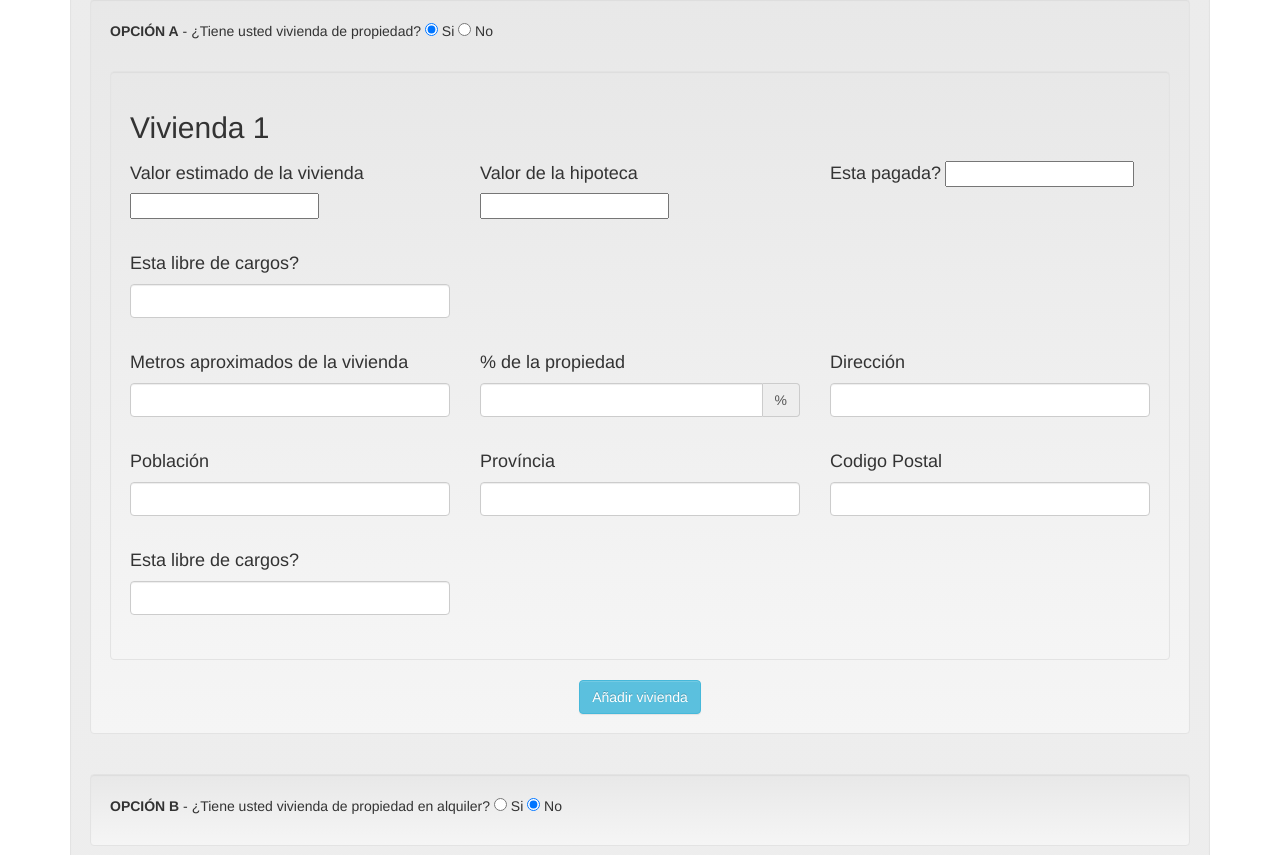
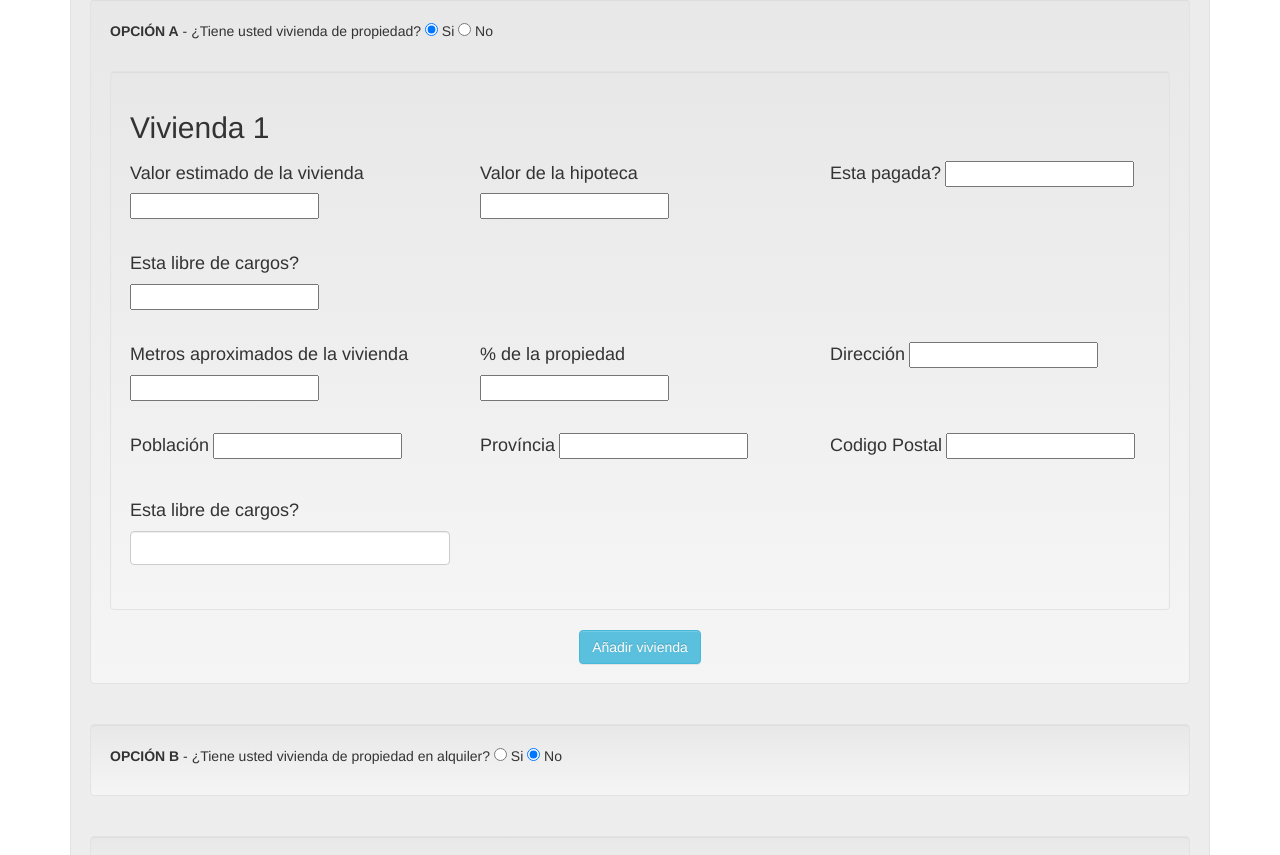
Before and after one commit to CarlesLlobet/PrestamoAsegurado, a Django app: template templates/form_coche.html in a window 1280 px wide, after a click that opens the changed part. Shown: the part 2029-2884 px from the top of the page. Run offline with Django 3.2, Linux system fonts and the light colour scheme; the template is opened without the code that fills it, so the values that code supplies are empty, except form fields; tables that the repository leaves empty hold one stand-in row (values such as "Sample post"); form fields are guessed from the names that the template uses; some libraries are stand-ins or nearby versions.

Commit message:
form_coches

```diff
--- a/templates/form_coche.html
+++ b/templates/form_coche.html
@@ -434,20 +434,59 @@
                     <div class="row" id="viviendapagada11" style="display:none">
                         <div class="form-group col-sm-4">
                             <label for="viviendacuotahip" class="h4">Cuota mensual que paga de la hipoteca</label>
-                            <div class="input-group">
-                                <input type="text" class="form-control" id="viviendacuotahip" name="viviendacuotahip" >
-                                <div class="input-group-addon">€</div>
-                            </div>
+                            {{ form.viviendacuotamensual1 }}
                             <div class="help-block with-errors"></div>
                         </div>
                         <div class="form-group col-sm-4">
                             <label for="viviendaanoship" class="h4">Años que le restan</label>
-                            <input type="text" class="form-control" id="viviendaanoship" name="viviendaanoship">
+                            {{ form.viviendaanos1 }}
                             <div class="help-block with-errors"></div>
                         </div>
                         <div class="form-group col-sm-4">
                             <label for="viviendaentidadhip" class="h4">Con que entidad?</label>
-                            <input type="text" class="form-control" id="viviendaentidadhip" name="viviendaentidadhip">
+                            {{ form.viviendaentidad1 }}
+                            <div class="help-block with-errors"></div>
+                        </div>
+                    </div>
+                    <div class="row">
+                        <div class="form-group col-sm-4">
+                            <label for="viviendapoblacion" class="h4">Esta libre de cargos?</label>
+                            {{ form.viviendalibredecargos1 }}
+                            <div class="help-block with-errors"></div>
+                        </div>
+
+                    </div>
+                    <div class="row">
+                        <div class="form-group col-sm-4">
+                            <label for="viviendam" class="h4">Metros aproximados de la vivienda</label>
+                            {{ form.viviendametros1 }}
+                            <div class="help-block with-errors"></div>
+                        </div>
+                        <div class="form-group col-sm-4">
+                            <label for="viviendaporciento" class="h4">% de la propiedad</label>
+                            {{ form.viviendaporciento1 }}
+                            <div class="help-block with-errors"></div>
+                        </div>
+                        <div class="form-group col-sm-4">
+                            <label for="viviendadireccion" class="h4">Dirección</label>
+                            {{ form.viviendadireccion1 }}
+                            <div class="help-block with-errors"></div>
+                        </div>
+                    </div>
+                    <div class="row">
+                        <div class="form-group col-sm-4">
+                            <label for="viviendapoblacion" class="h4">Población</label>
+                            {{ form.viviendapoblacion1 }}
+                            <div class="help-block with-errors"></div>
+                        </div>
+                        <div class="form-group col-sm-4">
+                            <label for="viviendaprovincia" class="h4">Província</label>
+                            {{ form.viviendaprovincia1 }}
+                            <div class="help-block with-errors"></div>
+                        </div>
+                        <div class="form-group col-sm-4">
+                            <label for="viviendacp" class="h4">Codigo Postal</label>
+                            {{ form.viviendacodigopostal1 }}
                             <div class="help-block with-errors"></div>
                         </div>
                     </div>
@@ -459,51 +498,6 @@
                         </div>
 
                     </div>
-                    <div class="row">
-                        <div class="form-group col-sm-4">
-                            <label for="viviendam" class="h4">Metros aproximados de la vivienda</label>
-                            <input type="text" class="form-control" id="viviendam" name="viviendam" >
-                            <div class="help-block with-errors"></div>
-                        </div>
-                        <div class="form-group col-sm-4">
-                            <label for="viviendaporciento" class="h4">% de la propiedad</label>
-                            <div class="input-group">
-                                <input type="text" class="form-control" id="viviendaporciento" name="viviendaporciento">
-                                <div class="input-group-addon">%</div>
-                            </div>
-                            <div class="help-block with-errors"></div>
-                        </div>
-                        <div class="form-group col-sm-4">
-                            <label for="viviendadireccion" class="h4">Dirección</label>
-                            <input type="text" class="form-control" id="viviendadireccion" name="viviendadireccion">
-                            <div class="help-block with-errors"></div>
-                        </div>
-                    </div>
-                    <div class="row">
-                        <div class="form-group col-sm-4">
-                            <label for="viviendapoblacion" class="h4">Población</label>
-                            <input type="text" class="form-control" id="viviendapoblacion" name="viviendapoblacion" >
-                            <div class="help-block with-errors"></div>
-                        </div>
-                        <div class="form-group col-sm-4">
-                            <label for="viviendaprovincia" class="h4">Província</label>
-                            <input type="text" class="form-control" id="viviendaprovincia" name="viviendaprovincia">
-                            <div class="help-block with-errors"></div>
-                        </div>
-                        <div class="form-group col-sm-4">
-                            <label for="viviendacp" class="h4">Codigo Postal</label>
-                            <input type="text" class="form-control" id="viviendacp" name="viviendacp">
-                            <div class="help-block with-errors"></div>
-                        </div>
-                    </div>
-                    <div class="row">
-                        <div class="form-group col-sm-4">
-                            <label for="viviendapoblacion" class="h4">Esta libre de cargos?</label>
-                            <input type="text" class="form-control" id="viviendapoblacion" name="viviendapoblacion" >
-                            <div class="help-block with-errors"></div>
-                        </div>
-
-                    </div>
                 </div>
                 <div id="botonviviendap2" class ="text-center">
                     <button type="button" class="btn btn-info" onclick="$('#viviendap2').show();$('#botonviviendap2').hide();$('#botonviviendap3').show();">Añadir vivienda</button>
@@ -513,48 +507,41 @@
                     <div class="row">
                         <div class="form-group col-sm-4">
                             <label for="viviendavalor2" class="h4">Valor estimado de la vivienda</label>
-                            <input type="text" class="form-control" id="viviendavalor2" name="viviendavalor2" >
+                            {{ form.viviendavalor2 }}
                             <div class="help-block with-errors"></div>
                         </div>
                         <div class="form-group col-sm-4">
                             <label for="viviendahipotecavalor2" class="h4">Valor de la hipoteca</label>
-                            <input type="text" class="form-control" id="viviendahipotecavalor2" name="viviendahipotecavalor2">
+                            {{ form.viviendavalorhipoteca2 }}
                             <div class="help-block with-errors"></div>
                         </div>
                         <div class="form-group col-sm-4">
                             <label for="viviendapagada2" class="h4">Esta pagada?</label>
-                            <select class="form-control" id="viviendapagada2" name="viviendapagada2">
-                                <option value="0">-- Selecciona --</option>
-                                <option value="1">SI</option>
-                                <option value="0">NO</option>
-                            </select>
+                            {{ form.viviendaestapagada2 }}
                             <div class="help-block with-errors"></div>
                         </div>
                     </div>
                     <div class="row" id="viviendapagada22" style="display:none">
                         <div class="form-group col-sm-4">
                             <label for="viviendacuotahip2" class="h4">Cuota mensual que paga de la hipoteca</label>
-                            <div class="input-group">
-                                <input type="text" class="form-control" id="viviendacuotahip2" name="viviendacuotahip2" >
-                                <div class="input-group-addon">€</div>
-                            </div>
+                            {{ form.viviendacuotamensual2 }}
                             <div class="help-block with-errors"></div>
                         </div>
                         <div class="form-group col-sm-4">
                             <label for="viviendaanoship2" class="h4">Años que le restan</label>
-                            <input type="text" class="form-control" id="viviendaanoship2" name="viviendaanoship2">
+                            {{ form.viviendaanos2 }}
                             <div class="help-block with-errors"></div>
                         </div>
                         <div class="form-group col-sm-4">
                             <label for="viviendaentidadhip2" class="h4">Con que entidad?</label>
-                            <input type="text" class="form-control" id="viviendaentidadhip2" name="viviendaentidadhip2">
+                            {{ form.viviendaentidad2 }}
                             <div class="help-block with-errors"></div>
                         </div>
                     </div>
                     <div class="row">
                         <div class="form-group col-sm-4">
                             <label for="viviendapoblacion" class="h4">Esta libre de cargos?</label>
-                            <input type="text" class="form-control" id="viviendapoblacion" name="viviendapoblacion" >
+                            {{ form.viviendalibredecargos2 }}
                             <div class="help-block with-errors"></div>
                         </div>
 
@@ -562,37 +549,34 @@
                     <div class="row">
                         <div class="form-group col-sm-4">
                             <label for="viviendam2" class="h4">Metros aproximados de la vivienda</label>
-                            <input type="text" class="form-control" id="viviendam2" name="viviendam2" >
+                            {{ form.viviendametros2 }}
                             <div class="help-block with-errors"></div>
                         </div>
                         <div class="form-group col-sm-4">
                             <label for="viviendaporciento2" class="h4">% de la propiedad</label>
-                            <div class="input-group">
-                                <input type="text" class="form-control" id="viviendaporciento2" name="viviendaporciento2">
-                                <div class="input-group-addon">%</div>
-                            </div>
+                            {{ form.viviendaporciento2 }}
                             <div class="help-block with-errors"></div>
                         </div>
                         <div class="form-group col-sm-4">
                             <label for="viviendadireccion2" class="h4">Dirección</label>
-                            <input type="text" class="form-control" id="viviendadireccion2" name="viviendadireccion2">
+                            {{ form.viviendadireccion2 }}
                             <div class="help-block with-errors"></div>
                         </div>
                     </div>
                     <div class="row">
                         <div class="form-group col-sm-4">
                             <label for="viviendapoblacion2" class="h4">Población</label>
-                            <input type="text" class="form-control" id="viviendapoblacion2" name="viviendapoblacion2" >
+                            {{ form.viviendapoblacion2 }}
                             <div class="help-block with-errors"></div>
                         </div>
                         <div class="form-group col-sm-4">
                             <label for="viviendaprovincia2" class="h4">Província</label>
-                            <input type="text" class="form-control" id="viviendaprovincia2" name="viviendaprovincia2">
+                            {{ form.viviendaprovincia2 }}
                             <div class="help-block with-errors"></div>
                         </div>
                         <div class="form-group col-sm-4">
                             <label for="viviendacp2" class="h4">Codigo Postal</label>
-                            <input type="text" class="form-control" id="viviendacp2" name="viviendacp2">
+                            {{ form.viviendacodigopostal2 }}
                             <div class="help-block with-errors"></div>
                         </div>
                     </div>
@@ -606,48 +590,41 @@
                     <div class="row">
                         <div class="form-group col-sm-4">
                             <label for="viviendavalor3" class="h4">Valor estimado de la vivienda</label>
-                            <input type="text" class="form-control" id="viviendavalor3" name="viviendavalor3" >
+                            {{ form.viviendavalor3 }}
                             <div class="help-block with-errors"></div>
                         </div>
                         <div class="form-group col-sm-4">
                             <label for="viviendahipotecavalor3" class="h4">Valor de la hipoteca</label>
-                            <input type="text" class="form-control" id="viviendahipotecavalor3" name="viviendahipotecavalor3">
+                            {{ form.viviendavalorhipoteca3 }}
                             <div class="help-block with-errors"></div>
                         </div>
                         <div class="form-group col-sm-4">
                             <label for="viviendapagada3" class="h4">Esta pagada?</label>
-                            <select class="form-control" id="viviendapagada3" name="viviendapagada3">
-                                <option value="0">-- Selecciona --</option>
-                                <option value="1">SI</option>
-                                <option value="0">NO</option>
-                            </select>
+                            {{ form.viviendaestapagada3 }}
                             <div class="help-block with-errors"></div>
                         </div>
                     </div>
                     <div class="row" id="viviendapagada33" style="display:none">
                         <div class="form-group col-sm-4">
                             <label for="viviendacuotahip3" class="h4">Cuota mensual que paga de la hipoteca</label>
-                            <div class="input-group">
-                                <input type="text" class="form-control" id="viviendacuotahip3" name="viviendacuotahip3" >
-                                <div class="input-group-addon">€</div>
-                            </div>
+                            {{ form.viviendacuotamensual3 }}
                             <div class="help-block with-errors"></div>
                         </div>
                         <div class="form-group col-sm-4">
                             <label for="viviendaanoship3" class="h4">Años que le restan</label>
-                            <input type="text" class="form-control" id="viviendaanoship3" name="viviendaanoship3">
+                            {{ form.viviendaanos3 }}
                             <div class="help-block with-errors"></div>
                         </div>
                         <div class="form-group col-sm-4">
                             <label for="viviendaentidadhip3" class="h4">Con que entidad?</label>
-                            <input type="text" class="form-control" id="viviendaentidadhip3" name="viviendaentidadhip3">
+                            {{ form.viviendaentidad3 }}
                             <div class="help-block with-errors"></div>
                         </div>
                     </div>
                     <div class="row">
                         <div class="form-group col-sm-4">
                             <label for="viviendapoblacion" class="h4">Esta libre de cargos?</label>
-                            <input type="text" class="form-control" id="viviendapoblacion" name="viviendapoblacion" >
+                            {{ form.viviendalibredecargos3 }}
                             <div class="help-block with-errors"></div>
                         </div>
 
@@ -655,37 +632,34 @@
                     <div class="row">
                         <div class="form-group col-sm-4">
                             <label for="viviendam3" class="h4">Metros aproximados de la vivienda</label>
-                            <input type="text" class="form-control" id="viviendam3" name="viviendam3" >
+                            {{ form.viviendametros3 }}
                             <div class="help-block with-errors"></div>
                         </div>
                         <div class="form-group col-sm-4">
                             <label for="viviendaporciento3" class="h4">% de la propiedad</label>
-                            <div class="input-group">
-                                <input type="text" class="form-control" id="viviendaporciento3" name="viviendaporciento3">
-                                <div class="input-group-addon">%</div>
-                            </div>
+                            {{ form.viviendaporciento3 }}
                             <div class="help-block with-errors"></div>
                         </div>
                         <div class="form-group col-sm-4">
                             <label for="viviendadireccion3" class="h4">Dirección</label>
-                            <input type="text" class="form-control" id="viviendadireccion3" name="viviendadireccion3">
+                            {{ form.viviendadireccion3 }}
                             <div class="help-block with-errors"></div>
                         </div>
                     </div>
                     <div class="row">
                         <div class="form-group col-sm-4">
                             <label for="viviendapoblacion3" class="h4">Población</label>
-                            <input type="text" class="form-control" id="viviendapoblacion3" name="viviendapoblacion3" >
+                            {{ form.viviendapoblacion3 }}
                             <div class="help-block with-errors"></div>
                         </div>
                         <div class="form-group col-sm-4">
                             <label for="viviendaprovincia3" class="h4">Província</label>
-                            <input type="text" class="form-control" id="viviendaprovincia3" name="viviendaprovincia3">
+                            {{ form.viviendaprovincia3 }}
                             <div class="help-block with-errors"></div>
                         </div>
                         <div class="form-group col-sm-4">
                             <label for="viviendacp3" class="h4">Codigo Postal</label>
-                            <input type="text" class="form-control" id="viviendacp3" name="viviendacp3">
+                            {{ form.viviendacodigopostal3 }}
                             <div class="help-block with-errors"></div>
                         </div>
                     </div>
```
